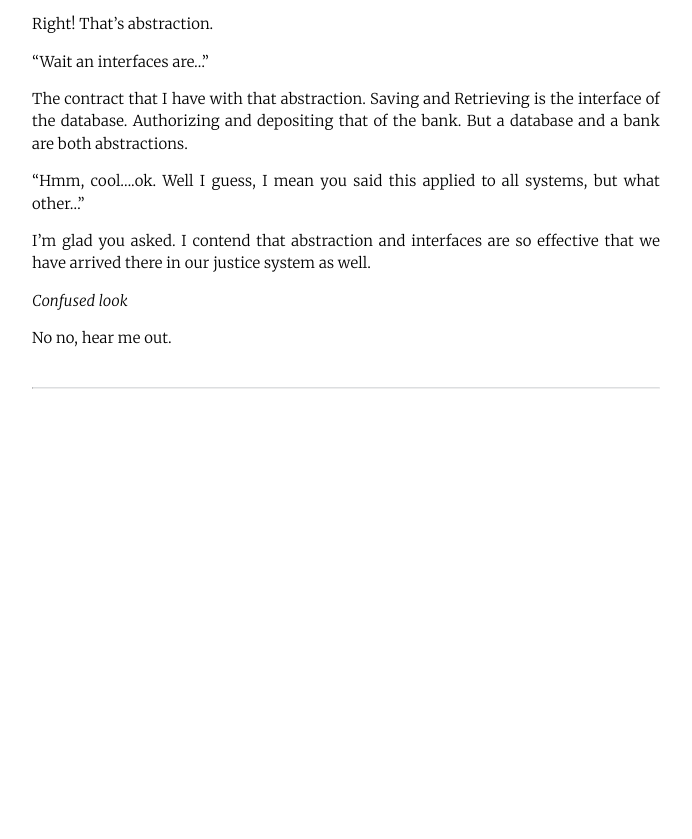
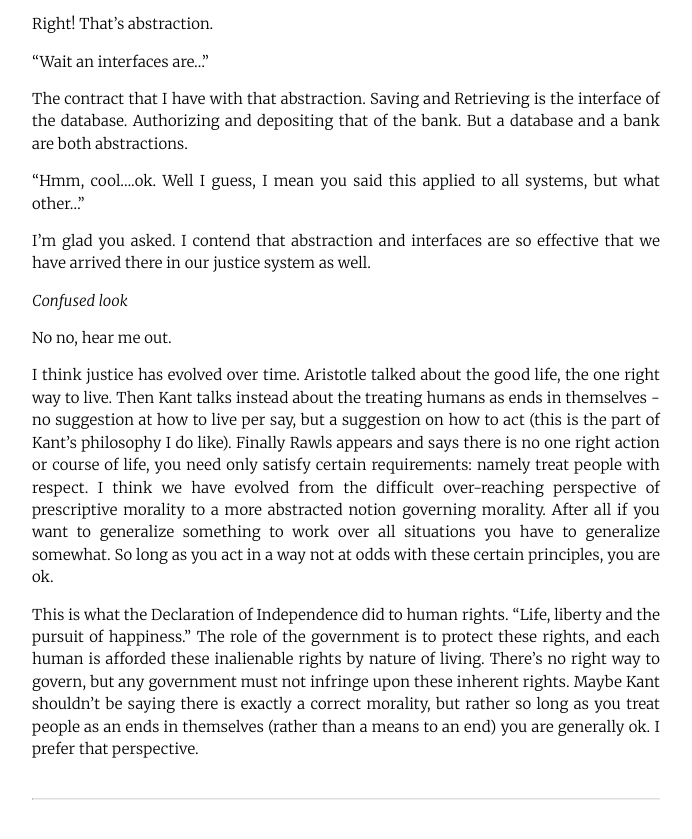
Before and after one commit to samcal/thenewrad.io, a Jekyll site: the page built from _posts/2015-02-26-real-interfaces.markdown, in a window 1280 px wide and 900 px high, scrolled down 2524 px. Shown: the top 839 px of the window, without its empty margins (294-986 px from the left). Built offline with Jekyll 4.4.1, drawn with Linux system fonts in a browser that asks for light colours; before the commit the page ends 3013 px from its top, so only the background shows below that.

Commit message:
more on abstraction
* matching rb's: afac2428e17db0d5293dc3d6f2fb4fbd941121aa

```diff
--- a/_posts/2015-02-26-real-interfaces.markdown
+++ b/_posts/2015-02-26-real-interfaces.markdown
@@ -76,3 +76,7 @@ I'm glad you asked. I contend that abstraction and interfaces are so effective t
 *Confused look*
 
 No no, hear me out.
+
+ I think justice has evolved over time. Aristotle talked about the good life, the one right way to live. Then Kant talks instead about the treating humans as ends in themselves - no suggestion at how to live per say, but a suggestion on how to act (this is the part of Kant’s philosophy I do like). Finally Rawls appears and says there is no one right action or course of life, you need only satisfy certain requirements: namely treat people with respect. I think we have evolved from the difficult over-reaching perspective of prescriptive morality to a more abstracted notion governing morality. After all if you want to generalize something to work over all situations you have to generalize somewhat. So long as you act in a way not at odds with these certain principles, you are ok.
+
+ This is what the Declaration of Independence did to human rights. “Life, liberty and the pursuit of happiness.” The role of the government is to protect these rights, and each human is afforded these inalienable rights by nature of living. There’s no right way to govern, but any government must not infringe upon these inherent rights. Maybe Kant shouldn’t be saying there is exactly a correct morality, but rather so long as you treat people as an ends in themselves (rather than a means to an end) you are generally ok. I prefer that perspective.
```
